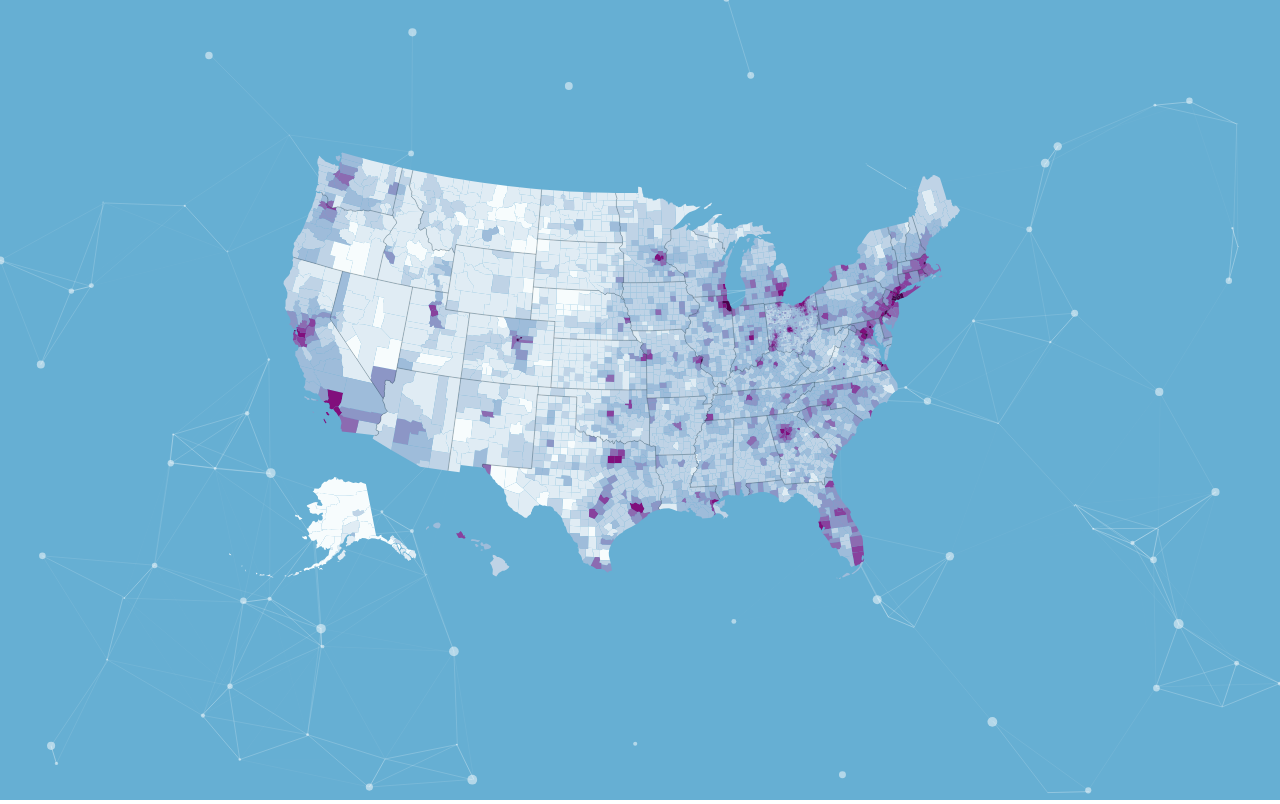
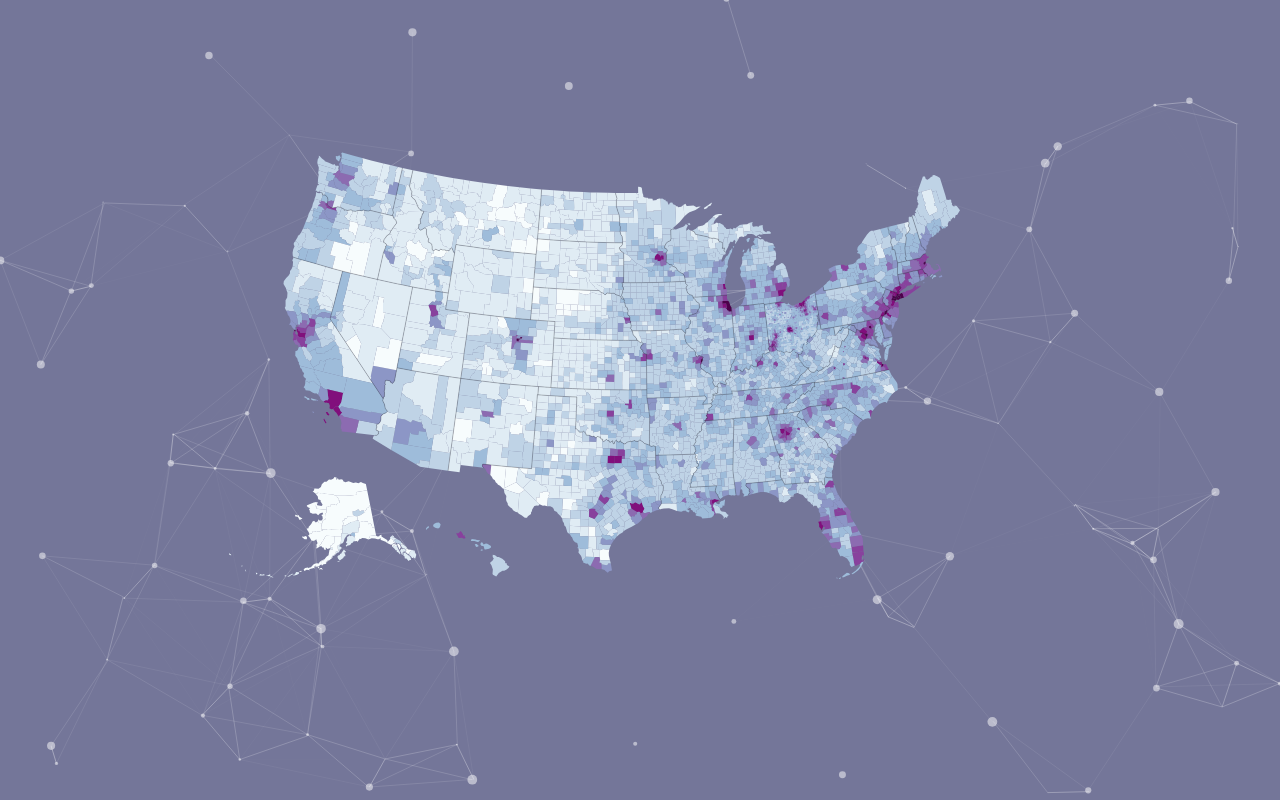
Before and after one commit to niharikabalachandra/OhioHealth, a plain HTML site: page App/index.html in a window 1280 px wide. Drawn offline with nearby package versions, Linux system fonts and the light colour scheme.

Commit message:
Add files via upload

```diff
--- a/App/css/style.css
+++ b/App/css/style.css
@@ -8,7 +8,7 @@ body{
 #particles-js{
   width: 100%;
   height: 100%;
-  background-color: rgba(0,123,182,0.6);
+  background-color: rgba(24,27,86,0.6);
   /*background-image: url('');
   background-size: cover;
   background-position: 50% 50%;
--- a/App/index.html
+++ b/App/index.html
@@ -2,7 +2,7 @@
 <html>
   <head>
 	<meta charset="utf-8">
-    <title>Hello World</title>
+    <title>Ohio Health</title>
     <link href="css/style.css" rel="stylesheet" type="text/css" />
     <script src="https://d3js.org/d3.v3.min.js"></script>
   </head>
```
